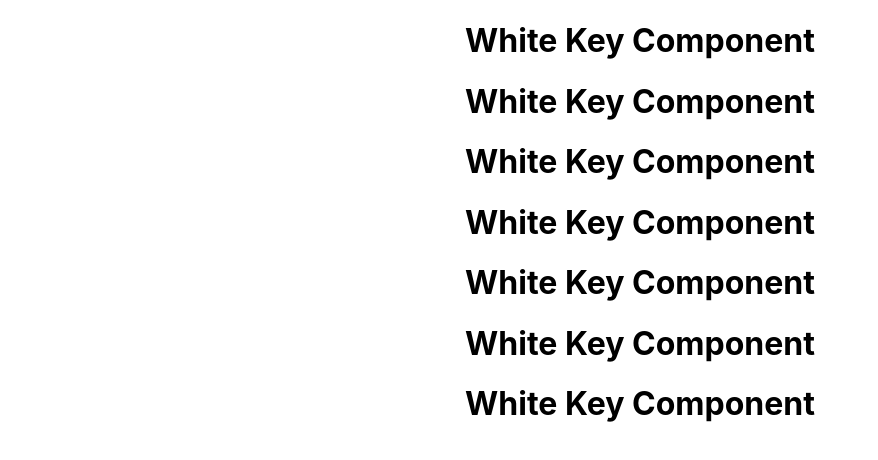
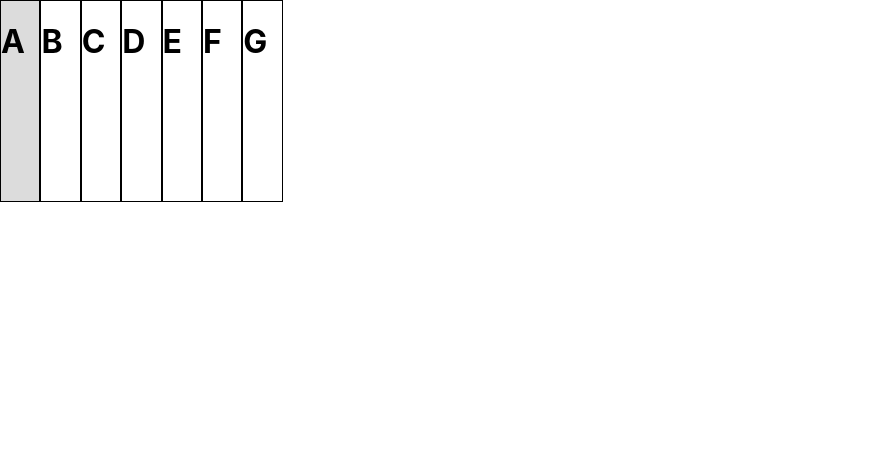
Before and after one commit to PatrickTheCodeGuy/BleacherReport-Code-Challenge, a React (Create React App) app in the folder bleacherreport-piano-challenge/: page / in a window 1280 px wide. Shown: the top 460 px of the page, without its empty margins (0-878 px from the left). Built offline with nearby package versions, Linux system fonts and the light colour scheme.

Commit message:
defines width and height of mapped white keys, plus a hover effect for initial piano css concept

```diff
--- a/bleacherreport-piano-challenge/src/App.css
+++ b/bleacherreport-piano-challenge/src/App.css
@@ -1,33 +1,3 @@
 .App {
-  text-align: center;
+  width: 100%;
 }
-
-.App-logo {
-  animation: App-logo-spin infinite 20s linear;
-  height: 40vmin;
-  pointer-events: none;
-}
-
-.App-header {
-  background-color: #282c34;
-  min-height: 100vh;
-  display: flex;
-  flex-direction: column;
-  align-items: center;
-  justify-content: center;
-  font-size: calc(10px + 2vmin);
-  color: white;
-}
-
-.App-link {
-  color: #61dafb;
-}
-
-@keyframes App-logo-spin {
-  from {
-    transform: rotate(0deg);
-  }
-  to {
-    transform: rotate(360deg);
-  }
-}
--- a/bleacherreport-piano-challenge/src/components/PianoContainer/Piano.css
+++ b/bleacherreport-piano-challenge/src/components/PianoContainer/Piano.css
@@ -1,2 +1,14 @@
 .PianoContainer {
+  display: flex;
+  width: 100%;
+  margin: 0 auto;
 }
+.WhiteKeyComponent {
+  border: 1px solid black;
+  width: 3%;
+  height: 200px;
+  background: white;
+}
+.WhiteKeyComponent:hover {
+  background: gainsboro;
+}
--- a/bleacherreport-piano-challenge/src/components/PianoContainer/PianoContainer.js
+++ b/bleacherreport-piano-challenge/src/components/PianoContainer/PianoContainer.js
@@ -14,8 +14,8 @@ class PianoContainer extends Component {
   render() {
     return (
       <div className="PianoContainer">
-        {this.props.pianoKeys.map(key => (
-          <WhiteKeyComponent key={key} />
+        {this.props.pianoKeys.map(letter => (
+          <WhiteKeyComponent letter={letter} />
         ))}
       </div>
     );
--- a/bleacherreport-piano-challenge/src/components/PianoContainer/WhiteKeyComponent.js
+++ b/bleacherreport-piano-challenge/src/components/PianoContainer/WhiteKeyComponent.js
@@ -5,7 +5,7 @@ class WhiteKeyComponent extends Component {
   render() {
     return (
       <div className="WhiteKeyComponent">
-        <h1>White Key Component</h1>
+        <h1>{this.props.letter}</h1>
       </div>
     );
   }
```
